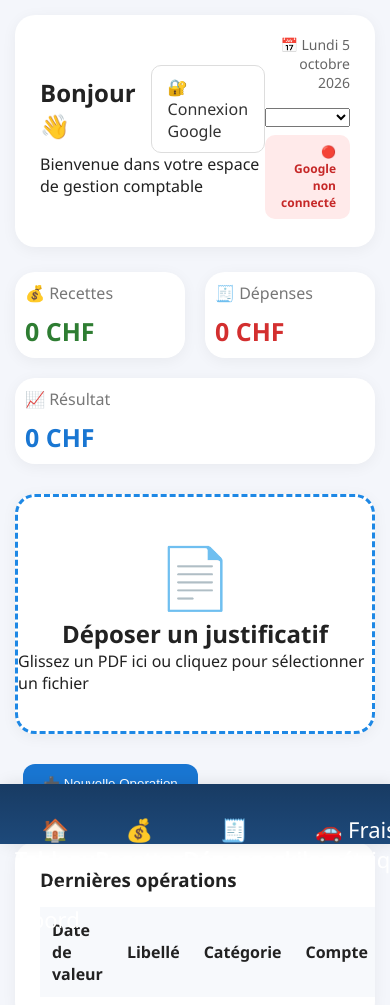
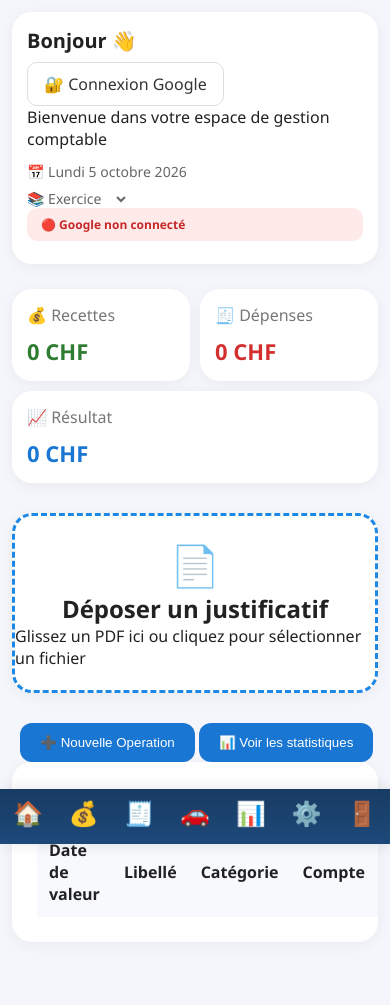
Before and after one commit to nicasGit/comptaInf, a website: page index.html in a window 390 px wide. Drawn offline with Linux system fonts and the light colour scheme; no server answers.

Commit message:
Design Mobile

```diff
--- a/design_v1.css
+++ b/design_v1.css
@@ -1029,3 +1029,109 @@
         font-size: 25px;
     }
 }
+
+.exercice-row {
+    display: flex;
+    align-items: center;
+    gap: 8px;
+}
+
+.exercice-row select {
+    border: none;
+    background: transparent;
+    color: #666;
+    font-size: 14px;
+    cursor: pointer;
+}
+
+
+/* =========================
+   TELEPHONE
+========================= */
+@media (max-width: 600px) {
+
+    .content {
+        padding: 12px;
+        padding-bottom: 70px;
+    }
+
+    /* Header */
+
+    .topbar {
+        flex-direction: column;
+        align-items: stretch;
+        gap: 12px;
+        padding: 15px;
+    }
+
+    .welcome-row {
+        flex-direction: column;
+        align-items: flex-start;
+        gap: 8px;
+    }
+
+    .welcome-row h2 {
+        font-size: 20px;
+    }
+
+    .top-right {
+        text-align: left;
+        width: 100%;
+    }
+
+    /* Cartes */
+
+    .cards {
+        gap: 10px;
+    }
+
+    .card {
+        min-width: calc(50% - 5px) !important;
+        padding: 15px;
+    }
+
+    .card-value {
+        font-size: 22px;
+    }
+
+    /* Dropzone */
+
+    .dropzone {
+        height: 180px;
+    }
+
+    .dropicon {
+        font-size: 40px;
+    }
+
+    /* Menu bas */
+
+    .sidebar {
+        height: 55px;
+    }
+
+    .menu {
+        display: flex;
+        width: 100%;
+        height: 100%;
+        align-items: center;
+        justify-content: space-around;
+        padding: 0;
+    }
+
+
+    .menu a {
+        display: flex;
+        justify-content: center;
+        align-items: center;
+        font-size: inherit;
+    }
+
+    .menu a .label {
+        display: none;
+    }
+
+    .menu a .icon {
+        font-size: 24px;
+    }
+}
--- a/index.html
+++ b/index.html
@@ -41,21 +41,42 @@
                 <!--<a href="/login" lass="btn-google"> <span>🔐</span>
 								<span>Connexion Google</span></a>-->
 
-                <a href="">🏠 Tableau de bord</a>
+                <a href="">
+                    <span class="icon">🏠</span>
+                    <span class="label">Tableau de bord</span>
+                </a>
 
                 <!--<a href="">📄 Justificatifs</a>-->
 
-                <a href="">💰 Recettes</a>
+                <a href="">
+                    <span class="icon">💰</span>
+                    <span class="label">Recettes</span>
+                </a>
 
-                <a href="/depenses">🧾 Dépenses</a>
+                <a href="/depenses">
+                    <span class="icon">🧾</span>
+                    <span class="label">Dépenses</span>
+                </a>
 
-                <a href="">🚗 Frais kilométriques</a>
+                <a href="">
+                    <span class="icon">🚗</span>
+                    <span class="label">Frais kilométriques</span>
+                </a>
 
-                <a href="">📊 Rapports</a>
+                <a href="">
+                    <span class="icon">📊</span>
+                    <span class="label">Rapports</span>
+                </a>
 
-                <a href="#" onclick="openSettings(); return false;">⚙️ Paramètres</a>
+                <a href="#" onclick="openSettings(); return false;">
+                    <span class="icon">⚙️</span>
+                    <span class="label">Paramètres</span>
+                </a>
 
-                <a href="#" id="googleLogoutBtn" onclick="logoutGoogle(); return false;">🚪 Déconnexion</a>
+                <a href="#" id="googleLogoutBtn" onclick="logoutGoogle(); return false;">
+                    <span class="icon">🚪</span>
+                    <span class="label">Déconnexion</span>
+                </a>
 
 
             </div>
@@ -92,12 +113,16 @@
 
                     <div class="current-date" id="currentDate"></div>
 
-                    <div class="current-date" id="currentYear"></div>
+                    <div id="googleOnly">
 
+                        <div class="current-date exercice-row">
+                            <span>📚 Exercice</span>
                             <select id="exerciceSelect"></select>
+                        </div>
 
                         <div id="googleBadge" class="google-badge disconnected">
                             🔴 Google non connecté
+                        </div>
                     </div>
 
                     <div id="environmentBadge">
--- a/operation.js
+++ b/operation.js
@@ -724,7 +724,7 @@
             exercice;
 
         option.textContent =
-            "📚 " + exercice;
+            exercice;
 
         select.appendChild(
             option
@@ -2186,17 +2186,12 @@
     .then(settings => {
 
         document.getElementById(
-            "currentYear"
-        ).innerHTML =
-            "📚 Exercice " +
-            settings.Exercice;
-
-        document.getElementById(
             "exerciceSelect"
         ).value =
             settings.Exercice;
-
     });
+
+
 fetch("/api/environment")
     .then(r => r.json())
     .then(data => {
@@ -2233,7 +2228,19 @@
 
         console.log("Google status =", data);
 
+        const googleOnly =
+            document.getElementById("googleOnly");
+
+        if (!data.connected) {
+
+            googleOnly.style.display = "none";
+            return;
+        }
+
         if (data.connected) {
+
+
+            googleOnly.style.display = "block";
 
             const badge =
                 document.getElementById("googleBadge");
```
Lines whose indentation alone changed are shown as unchanged.
